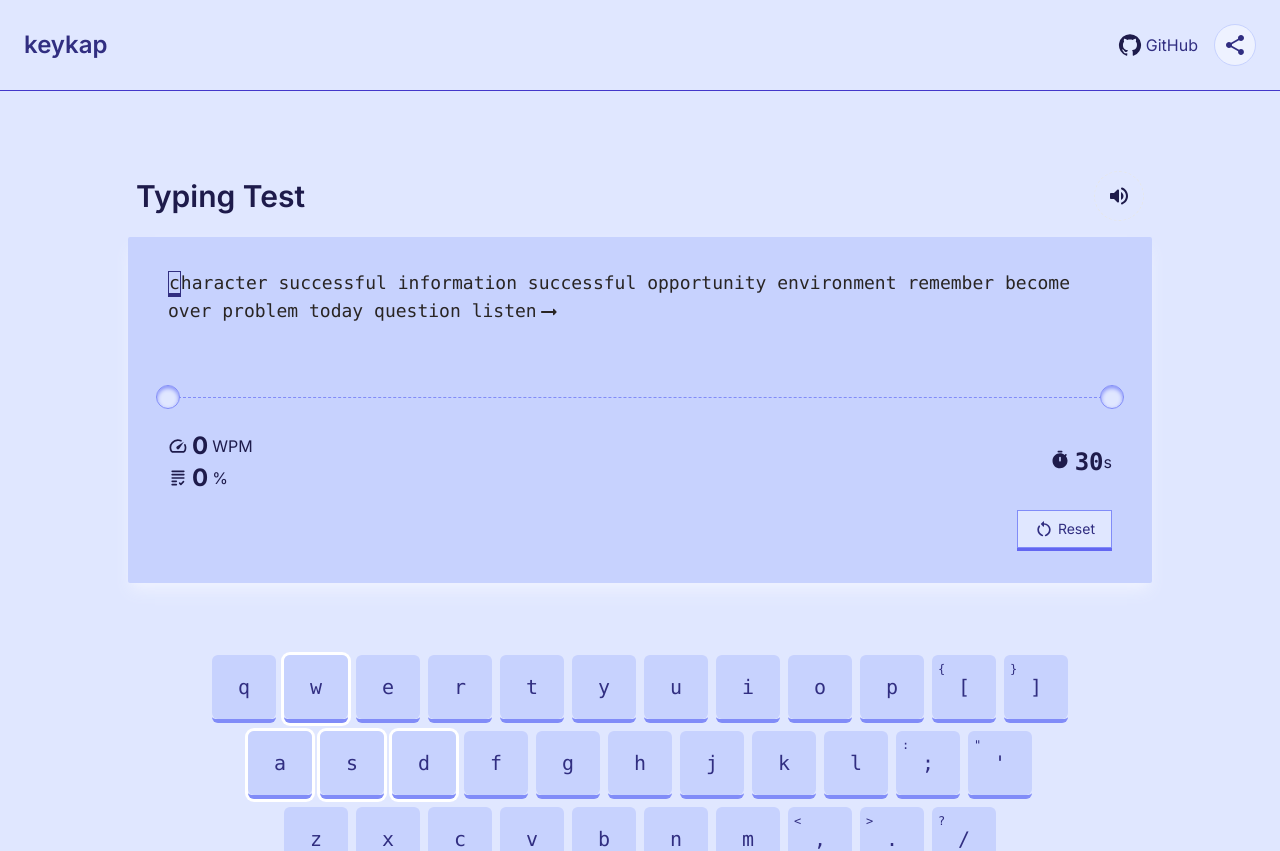
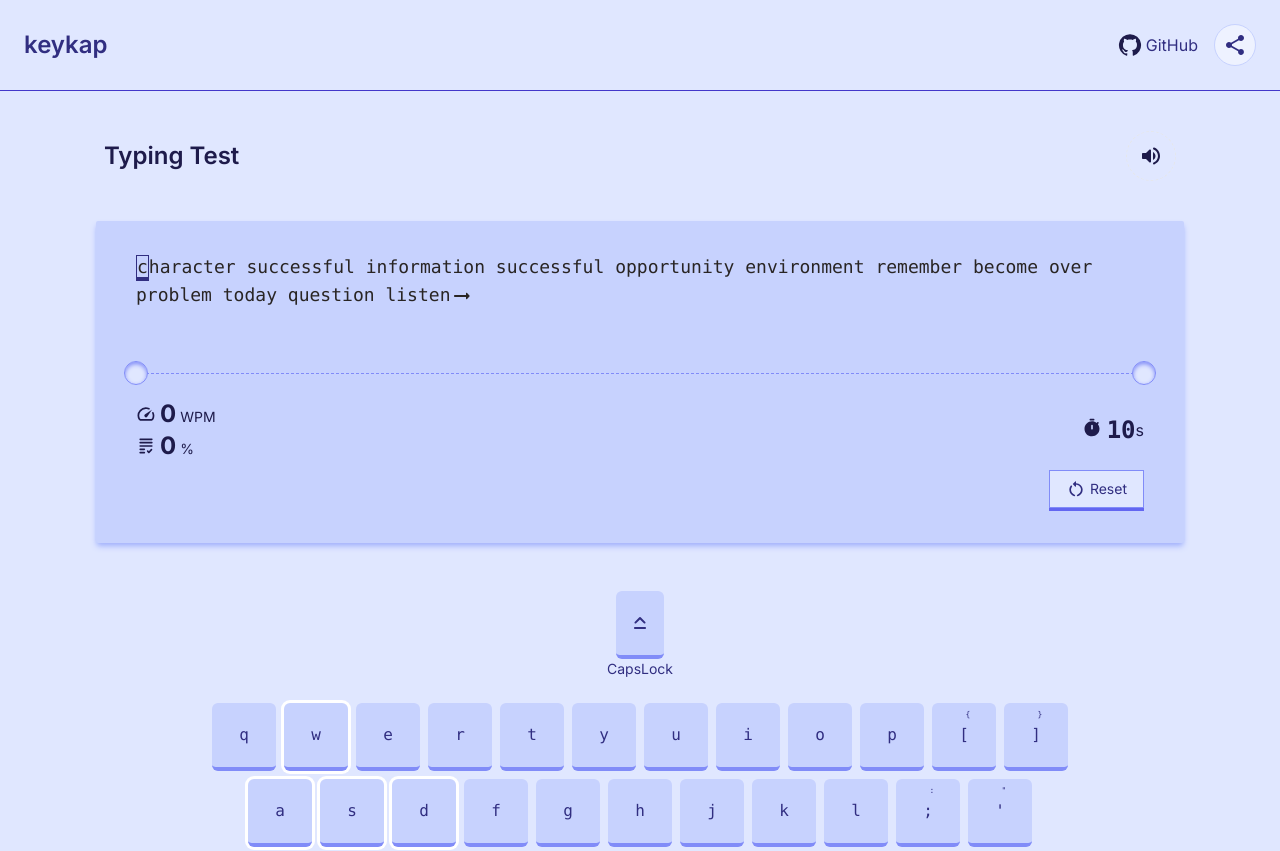
Before and after one commit to mind0bender/keykap, a Next.js app: page / in a window 1280 px wide. Shown: the top 851 px of the page. Built offline with nearby package versions, Linux system fonts and the light colour scheme.

Commit message:
{ "U":["smaller desigh"] }

```diff
--- /dev/null
+++ b/app/components/modifiers.tsx
@@ -0,0 +1,42 @@
+import { KeyboardCapslockRounded } from "@mui/icons-material";
+import Letter from "./letter";
+import VirtualKeyKap from "./virtual_keykap";
+import { HTMLAttributes } from "react";
+interface ArrowKeys {
+  up: boolean;
+  right: boolean;
+  down: boolean;
+  left: boolean;
+}
+
+export interface KeyboardModifiers {
+  capsLock: boolean;
+  numLock: boolean;
+  shift: boolean;
+  ctrl: boolean;
+  alt: boolean;
+  arrow: ArrowKeys;
+}
+
+interface VirtualModifierKapsProps extends HTMLAttributes<HTMLDivElement> {
+  keyboardModifierStates: KeyboardModifiers;
+}
+
+function VirtualModifierKaps({
+  keyboardModifierStates,
+  ...rest
+}: VirtualModifierKapsProps): JSX.Element {
+  return (
+    <div {...rest}>
+      <div className={`flex flex-col justify-center items-center`}>
+        <VirtualKeyKap pressed={keyboardModifierStates.capsLock} square={false}>
+          <KeyboardCapslockRounded className={`text-base sm:text-2xl`} />
+          <br />
+        </VirtualKeyKap>
+        <span className={`text-sm`}>CapsLock</span>
+      </div>
+    </div>
+  );
+}
+
+export default VirtualModifierKaps;
--- a/app/components/typingarea.tsx
+++ b/app/components/typingarea.tsx
@@ -3,14 +3,15 @@ import {
   Dispatch,
   forwardRef,
   HtmlHTMLAttributes,
+  KeyboardEvent,
   MutableRefObject,
   ReactNode,
   Ref,
 } from "react";
 import Letter from "./letter";
 import {
+  AllInclusiveRounded,
   ArrowRightAltRounded,
-  ArrowRightRounded,
   GradingRounded,
   RestartAltRounded,
   SpeedRounded,
@@ -44,9 +45,6 @@ interface TimerInterface {
 
 function TypingArea(
   {
-    onKeyUp,
-    onKeyDown,
-    value,
     timer: { value: timer, startTimer, stopTimer },
     testData: {
       typedState: [typed, setTyped],
@@ -57,26 +55,25 @@ function TypingArea(
       accuracy,
       wpm,
     },
+    ...rest
   }: TypingAreaProps,
   ref: Ref<HTMLTextAreaElement>
 ): JSX.Element {
   return (
     <div
-      className={`flex flex-col justify-center items-center bg-primary-200 rounded-sm shadow-lg shadow-primary-50 px-10 py-8 gap-4 w-full container`}>
+      className={`flex flex-col justify-center items-center bg-primary-200 rounded-sm shadow-md shadow-primary-300 px-10 py-8 gap-2 w-full container`}>
       <textarea
-        onKeyDown={onKeyDown}
-        onKeyUp={onKeyUp}
         ref={ref}
         autoFocus
-        value={value}
         onChange={(e: ChangeEvent<HTMLTextAreaElement>): void => {
+          rest.onChange && rest.onChange(e);
           if (!typed && e.target.value) {
             startTimer();
           }
           if (typed.length === supposed?.length) {
             stopTimer();
           }
-          // checking for max-incorrect-word-length-allowed
+          // checking for max-incorrect-word-length-allowed (16)
           const newTypedWordList: string[] = e.target.value.split(" ");
           const lastWord: string =
             newTypedWordList[newTypedWordList.length - 1];
@@ -94,10 +91,11 @@ function TypingArea(
           }
           setTyped(e.target.value);
         }}
-        className={`scale-0 absolute`}
+        className={`scale-0 absolute ${rest.className}`}
+        {...rest}
       />
       <code
-        className={`text-lg font-mono text-stone-800 text-start whitespace-break-spaces min-h-28`}>
+        className={`text-base sm:text-lg font-mono text-stone-800 text-start whitespace-break-spaces min-h-28`}>
         {supposed?.split("").map((char: string, idx: number): ReactNode => {
           return (
             <Letter
@@ -132,19 +130,31 @@ function TypingArea(
             className={`flex justify-center items-center gap-1`}
             title={`speed`}>
             <SpeedRounded fontSize={"small"} />
-            <span className={`font-bold text-2xl`}>{Math.round(wpm)}</span>
-            <abbr className={`no-underline`} title={"Words per minute"}>
-              WPM
-            </abbr>
+            <span className={`flex justify-center items-baseline gap-1`}>
+              <span className={`font-bold text-lg sm:text-xl lg:text-2xl`}>
+                {wpm === Infinity ? <AllInclusiveRounded /> : Math.round(wpm)}
+              </span>
+              <abbr
+                className={`no-underline text-sm sm:text-sm`}
+                title={"Words per minute"}>
+                WPM
+              </abbr>
+            </span>
           </div>
           <div
             className={`flex justify-center items-center gap-1`}
             title={`accuracy`}>
             <GradingRounded fontSize={"small"} />
-            <span className={`font-bold text-2xl`}>{Math.round(accuracy)}</span>
-            <abbr className={`no-underline`} title={"Words per minute"}>
-              %
-            </abbr>
+            <span className={`flex justify-center items-baseline gap-1`}>
+              <span className={`font-bold text-lg sm:text-xl lg:text-2xl`}>
+                {Math.round(accuracy)}
+              </span>
+              <abbr
+                className={`no-underline text-sm sm:text-sm`}
+                title={"Words per minute"}>
+                %
+              </abbr>
+            </span>
           </div>
         </div>
         <div title={`timer`} className={`flex justify-center items-center`}>
--- a/app/components/virtual_keyboard.tsx
+++ b/app/components/virtual_keyboard.tsx
@@ -1,12 +1,14 @@
 import { PropsWithChildren } from "react";
 import VirtualKeyKap from "./virtual_keykap";
 import { LockRounded } from "@mui/icons-material";
+import VirtualModifierKaps, { KeyboardModifiers } from "./modifiers";
 
 interface VirtualKeyboardProps extends PropsWithChildren {
   pressed: Set<string>;
   supposedChar?: string;
   className?: string;
   locked?: boolean;
+  keyboardModifierStates: KeyboardModifiers;
 }
 
 function VirtualKeyboard({
@@ -14,11 +16,17 @@ function VirtualKeyboard({
   supposedChar,
   className,
   locked = true,
+  keyboardModifierStates,
 }: VirtualKeyboardProps): JSX.Element {
   return (
     <div className={className}>
       <div
-        className={`relative flex flex-col justify-center items-center gap-2 p-8`}>
+        className={`relative flex flex-col justify-center items-center gap-2 px-8 py-4`}>
+        <div className={`pb-4`}>
+          <VirtualModifierKaps
+            keyboardModifierStates={keyboardModifierStates}
+          />
+        </div>
         <div
           className={`absolute z-10 flex-col cursor-not-allowed shadow-inner shadow-white justify-center items-center rounded-md top-0 left-0 w-full h-full backdrop-blur-sm bg-opacity-50 border border-primary-400 ${
             locked ? "flex" : "hidden"
--- a/app/components/virtual_keykap.tsx
+++ b/app/components/virtual_keykap.tsx
@@ -1,6 +1,6 @@
-import { PropsWithChildren, ReactNode } from "react";
+import { HTMLAttributes, ReactNode } from "react";
 
-interface VirtualKeyKapProps extends PropsWithChildren {
+interface VirtualKeyKapProps extends HTMLAttributes<HTMLDivElement> {
   pressed?: boolean;
   gaming?: boolean;
   wrong?: boolean;
@@ -17,24 +17,24 @@ function VirtualKeyKap({
   square = true,
   shiftedChildren,
   shifted,
+  ...rest
 }: VirtualKeyKapProps): JSX.Element {
   return (
     <div
       className={`${pressed ? "border-b-0 translate-y-1" : "border-b-4"} ${
         gaming && "ring"
-      } relative border-primary-400 ring-white rounded-md duration-150`}>
+      } ${
+        pressed ? (wrong ? "bg-error-400" : "bg-primary-300") : "bg-primary-200"
+      } relative border-primary-400 ring-white rounded-md duration-150 ${
+        rest.className
+      }`}
+      {...rest}>
       <kbd
-        className={`h-8 md:h-12 lg:h-16 p-2 md:p-3 text-lg flex flex-col justify-center items-center sm:text-xl rounded-md ${
+        className={`h-8 md:h-12 lg:h-16 p-2 md:p-3 text-base sm:text-l flex flex-col justify-center items-center rounded-md ${
           square && "aspect-square"
-        } whitespace-pre ${
-          pressed
-            ? wrong
-              ? "bg-error-400"
-              : "bg-primary-300"
-            : "bg-primary-200"
-        }`}>
+        } whitespace-pre flex justify-center items-center text-center`}>
         <span
-          className={`absolute text-xs w-full left-1 top-1 sm:left-1.5 sm:top-1.5`}>
+          className={`absolute text-[0.5rem] w-full left-1 top-1 sm:top-[0.01rem]`}>
           {shifted ? shiftedChildren && children : shiftedChildren}
         </span>
         <span>
--- a/app/page.tsx
+++ b/app/page.tsx
@@ -6,7 +6,6 @@ import {
   RefObject,
   useCallback,
   useEffect,
-  useMemo,
   useRef,
   useState,
 } from "react";
@@ -14,6 +13,7 @@ import wordlist from "./helper/wordlist.json";
 import { VolumeOffRounded, VolumeUpRounded } from "@mui/icons-material";
 import VirtualKeyboard from "./components/virtual_keyboard";
 import TypingArea from "./components/typingarea";
+import { KeyboardModifiers } from "./components/modifiers";
 
 interface AccuracyCount {
   correct: number;
@@ -23,6 +23,22 @@ interface AccuracyCount {
 export default function Home(): JSX.Element {
   const [typed, setTyped] = useState<string>("");
   const [keysPressed, setKeysPressed] = useState<Set<string>>(new Set());
+  const [KeyboardModifiers, setKeyboardModifiers] = useState<KeyboardModifiers>(
+    {
+      capsLock: false,
+      numLock: false,
+      shift: false,
+      ctrl: false,
+      alt: false,
+      arrow: {
+        up: false,
+        right: false,
+        down: false,
+        left: false,
+      },
+    }
+  );
+
   const [accuracyCounter, setAccuracyCounter] = useState<AccuracyCount>({
     correct: 0,
     incorrect: 0,
@@ -50,7 +66,7 @@ export default function Home(): JSX.Element {
 
   const [isMuted, setIsMuted] = useState<boolean>(false);
 
-  const timerMaxValue: MutableRefObject<number> = useRef<number>(30);
+  const timerMaxValue: MutableRefObject<number> = useRef<number>(10);
   const [timer, setTimer] = useState<number>(timerMaxValue.current);
   const timerIntervalRef: MutableRefObject<NodeJS.Timeout | null> =
     useRef<NodeJS.Timeout | null>(null);
@@ -74,10 +90,14 @@ export default function Home(): JSX.Element {
     if (timerIntervalRef.current) {
       setWPM(getWPM());
       if (!timer) {
+        console.log("Stopping");
         stopTimer();
       }
     }
-  }, [timer, setWPM, getWPM, stopTimer]);
+    console.log({ timerInterval: timerIntervalRef.current });
+    // I only want the wpm state to update at 1 Hz, not on every keystroke.
+    // eslint-disable-next-line react-hooks/exhaustive-deps
+  }, [timer]);
 
   const startTimer: () => void = useCallback((): void => {
     timerIntervalRef.current = setInterval((): void => {
@@ -150,17 +170,28 @@ export default function Home(): JSX.Element {
 
   const keyDownHandler: KeyboardEventHandler = useCallback(
     (e: KeyboardEvent): void => {
-      // impliment caps and other modifiers
-      const caps: boolean =
-        e.getModifierState && e.getModifierState("CapsLock");
-      // console.log(caps);
+      let caps: boolean = e.getModifierState("CapsLock");
+      if (e.code === "CapsLock") {
+        caps = !caps;
+      }
+      setKeyboardModifiers(
+        (pKM: KeyboardModifiers): KeyboardModifiers => ({
+          ...pKM,
+          capsLock: caps,
+        })
+      );
 
       setKeysPressed(
         (pKP: Set<string>): Set<string> => new Set([...pKP, e.key])
       );
       if (tapAudio.current!.readyState > tapAudio.current!.HAVE_CURRENT_DATA)
         tapAudio.current!.currentTime = 0;
-      tapAudio.current!.play();
+      try {
+        tapAudio.current!.play();
+      } catch (err: unknown) {
+        console.error("cannot play audio");
+        console.error(err);
+      }
       switch (e.key) {
         case "Tab":
           reset();
@@ -198,7 +229,7 @@ export default function Home(): JSX.Element {
           break;
       }
     },
-    [reset, timer, supposed, typed.length, getAccuracy]
+    [reset, supposed, typed.length, getAccuracy]
   );
 
   const keyUpHandler: KeyboardEventHandler = useCallback(
@@ -214,9 +245,9 @@ export default function Home(): JSX.Element {
 
   return (
     <div className={`w-full flex justify-center items-center`}>
-      <div className="flex w-full max-w-4xl lg:max-w-6xl flex-col items-center justify-center p-16">
+      <div className="flex w-full max-w-4xl lg:max-w-6xl flex-col items-center justify-center p-8 gap-8">
         <div
-          className={`text-3xl flex items-center justify-between py-4 px-2 w-full font-semibold text-primary-950`}>
+          className={`sm:text-2xl text-lg flex items-center justify-between p-2 w-full font-semibold text-primary-950`}>
           <span>Typing Test</span>
           <button
             title={isMuted ? "unmute" : "mute"}
@@ -227,7 +258,6 @@ export default function Home(): JSX.Element {
             {isMuted ? <VolumeOffRounded /> : <VolumeUpRounded />}
           </button>
         </div>
-        {/* typing area */}
         <TypingArea
           ref={area}
           testData={{
@@ -249,10 +279,11 @@ export default function Home(): JSX.Element {
           onKeyUp={keyUpHandler}
         />
         <VirtualKeyboard
-          className={`py-10 hidden sm:block`}
+          className={`hidden sm:block`}
           supposedChar={supposed?.[typed.length - 1]}
           pressed={keysPressed}
           locked={timer <= 0}
+          keyboardModifierStates={KeyboardModifiers}
         />
       </div>
     </div>
```
